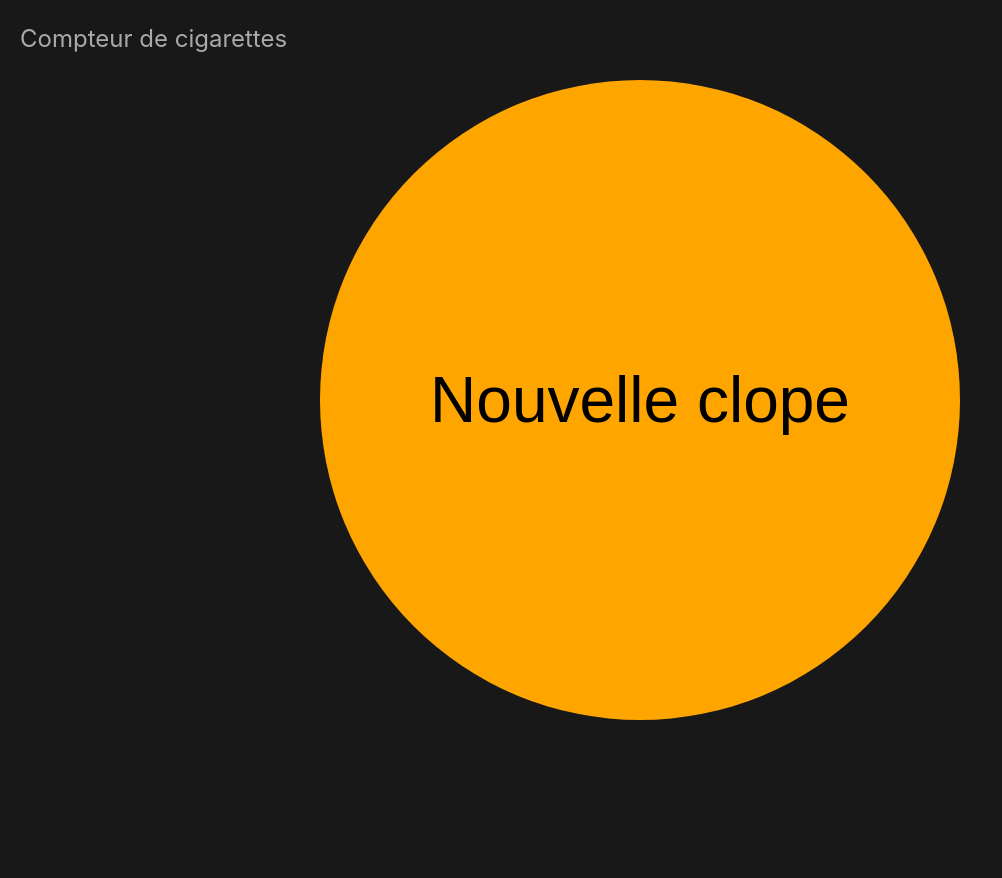
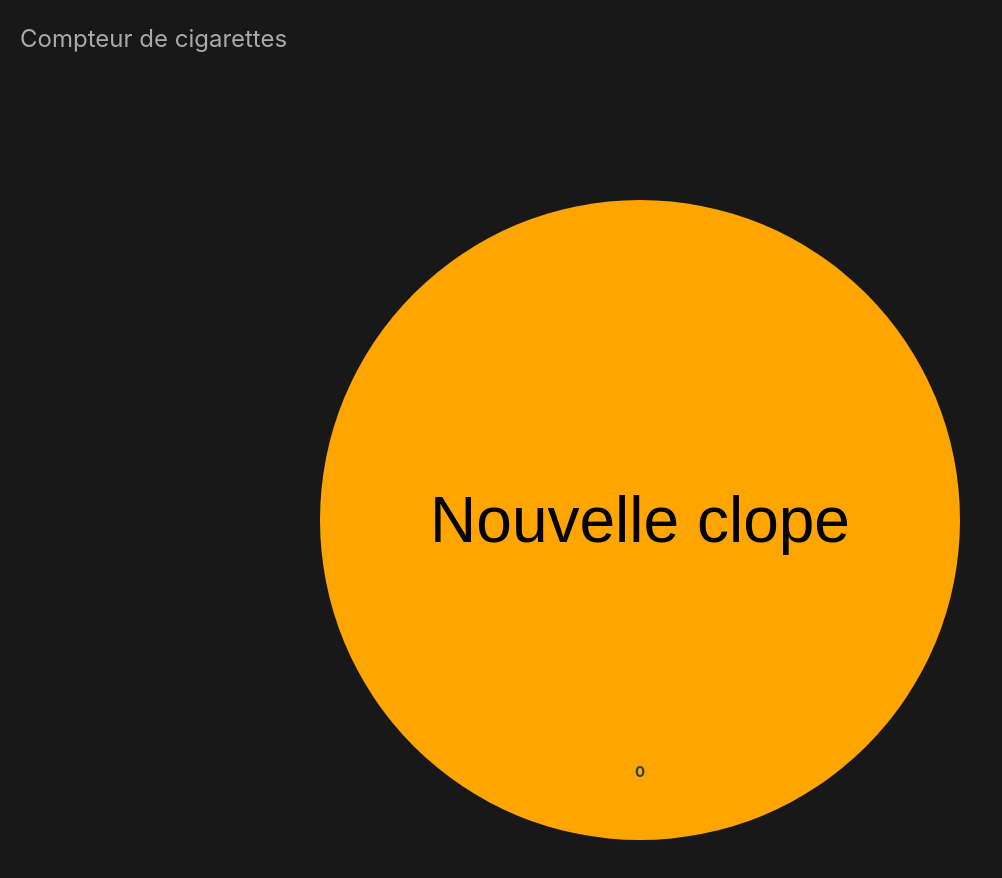
Before and after one commit to at-github/cigarette-counter, a Vue app: page / in a window 1280 px wide. Shown: the top 878 px of the page, without its empty margins (0-1002 px from the left). Before the commit the page ends 800 px from the top, so only its background shows below. Built offline with nearby package versions, Linux system fonts and the light colour scheme.

Commit message:
UI - Put a counter

```diff
--- a/src/assets/base.css
+++ b/src/assets/base.css
@@ -48,7 +48,6 @@ body {
   min-height: 100vh;
   color: var(--color-text);
   background: var(--color-background);
-  transition: color 0.5s, background-color 0.5s;
   line-height: 1.6;
   font-family: Inter, -apple-system, BlinkMacSystemFont, 'Segoe UI', Roboto, Oxygen, Ubuntu,
     Cantarell, 'Fira Sans', 'Droid Sans', 'Helvetica Neue', sans-serif;
--- a/src/components/AddCigaretteButton.vue
+++ b/src/components/AddCigaretteButton.vue
@@ -1,24 +1,50 @@
 <script setup lang="ts">
+import { ref } from 'vue';
+
 defineProps<{
   msg: string
 }>()
+
+const count = ref(0)
 </script>
 
 <template>
-  <button id="add-cigarette-button">{{ msg }}</button>
+  <div id="counter-container">
+    <button id="add-cigarette-button" @click=count++>{{ msg }}</button>
+    <span id="count-day">{{ count }}</span>
+  </div>
 </template>
 
 <style scoped>
+#counter-container {
+  position: absolute;
+  top: 25%;
+  left: 50%;
+
+  width: 50vw;
+  height: 75vw;
+
+  margin-left: -25%;
+}
+
 #add-cigarette-button {
+  width: 100%;
+  height: 50vw;
+  border-radius: 25vw;
+
   background-color: orange;
   font-size: 5vw;
-  width: 50vw;
-  height: 50vw;
-  border-radius: 25vw;
-  margin-top: -25vw;
-  margin-left: -25vw;
-  position: absolute;
-  top: 50%;
-  left: 50%;
+
+  -webkit-tap-highlight-color: transparent;
+}
+
+#count-day {
+  display: block;
+  position: relative;
+  height: 5rem;
+  top: -5rem;
+
+  text-align: center;
+  font-weight: bold;
 }
 </style>
```
